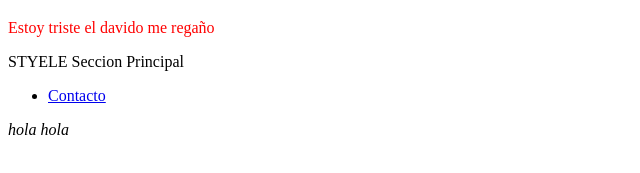
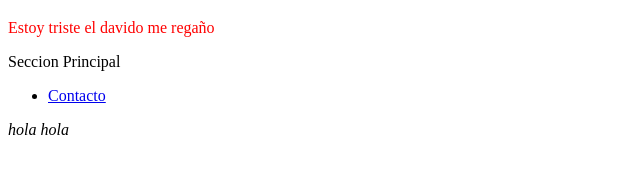
Before and after one commit to donmen644/proyectos, a plain HTML site: page index.html in a window 1280 px wide. Shown: the part 139-312 px from the top of the page, 0-640 px from the left. Drawn offline with Linux system fonts and the light colour scheme.

Commit message:
correcion de letras

```diff
--- a/index.html
+++ b/index.html
@@ -30,7 +30,7 @@
     </ol>
     </header>
     <main>
-        STYELE Seccion Principal
+        Seccion Principal
     </main>
     <nav>
         <ul>
```
